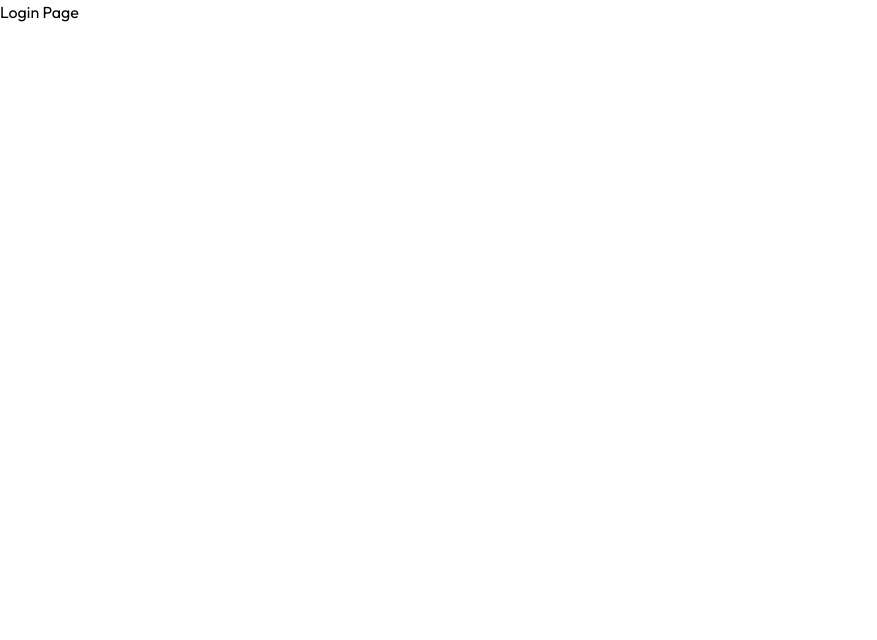
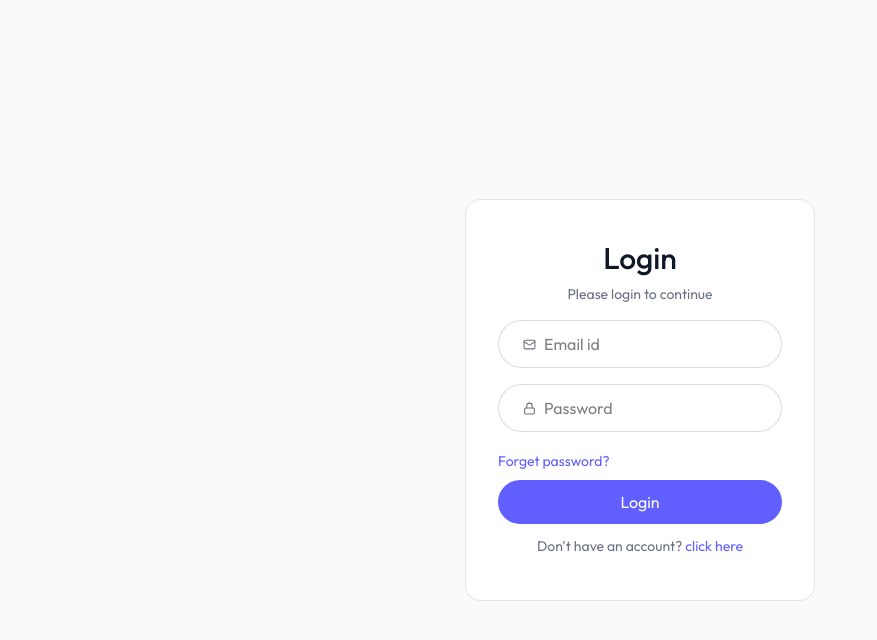
Before and after one commit to Wanming123/AIResumeBuilder, a React (Vite) app in the folder client/: page /login in a window 1280 px wide. Shown: the top 640 px of the page, without its empty margins (0-877 px from the left). Built offline with nearby package versions, Linux system fonts and the light colour scheme; the HTML template or start-up script is replaced by a standard one.

Commit message:
frontend: Login

```diff
--- a/client/src/pages/Login.jsx
+++ b/client/src/pages/Login.jsx
@@ -1,9 +1,55 @@
+import { Lock, Mail, User2Icon } from 'lucide-react'
 import React from 'react'
 
 const Login = () => {
+  const query = new URLSearchParams(window.location.search)
+  const urlState = query.get('state')
+
+  const [state, setState] = React.useState( urlState || "login")
+
+    const [formData, setFormData] = React.useState({
+        name: '',
+        email: '',
+        password: ''
+    })
+
+    const handleSubmit = async (e) => {
+        e.preventDefault()
+
+    }
+
+    const handleChange = (e) => {
+        const { name, value } = e.target
+        setFormData(prev => ({ ...prev, [name]: value }))
+    }
+
   return (
-    <div>
-        <h1>Login Page</h1>
+    <div className='flex items-center justify-center min-h-screen bg-gray-50'>
+        <form onSubmit={handleSubmit} className="sm:w-[350px] w-full text-center border border-gray-300/60 rounded-2xl px-8 bg-white">
+        <h1 className="text-gray-900 text-3xl mt-10 font-medium">{state === "login" ? "Login" : "Sign up"}</h1>
+        <p className="text-gray-500 text-sm mt-2">Please {state} to continue</p>
+        {state !== "login" && (
+            <div className="flex items-center mt-6 w-full bg-white border border-gray-300/80 h-12 rounded-full overflow-hidden pl-6 gap-2">
+                <User2Icon size = {16} color='#6B7280' />
+                <input type="text" name="name" placeholder="Name" className="border-none outline-none ring-0" value={formData.name} onChange={handleChange} required />
+            </div>
+        )}
+        <div className="flex items-center w-full mt-4 bg-white border border-gray-300/80 h-12 rounded-full overflow-hidden pl-6 gap-2">
+            <Mail size={13} color='#6B7280' />
+            <input type="email" name="email" placeholder="Email id" className="border-none outline-none ring-0" value={formData.email} onChange={handleChange} required />
+        </div>
+        <div className="flex items-center mt-4 w-full bg-white border border-gray-300/80 h-12 rounded-full overflow-hidden pl-6 gap-2">
+            <Lock size={13} color='#6B7280'/>
+            <input type="password" name="password" placeholder="Password" className="border-none outline-none ring-0" value={formData.password} onChange={handleChange} required />
+        </div>
+        <div className="mt-4 text-left text-indigo-500">
+            <button className="text-sm" type="reset">Forget password?</button>
+        </div>
+        <button type="submit" className="mt-2 w-full h-11 rounded-full text-white bg-indigo-500 hover:opacity-90 transition-opacity">
+            {state === "login" ? "Login" : "Sign up"}
+        </button>
+        <p onClick={() => setState(prev => prev === "login" ? "register" : "login")} className="text-gray-500 text-sm mt-3 mb-11">{state === "login" ? "Don't have an account?" : "Already have an account?"} <a href="#" className="text-indigo-500 hover:underline">click here</a></p>
+    </form>
     </div>
   )
 }
```
